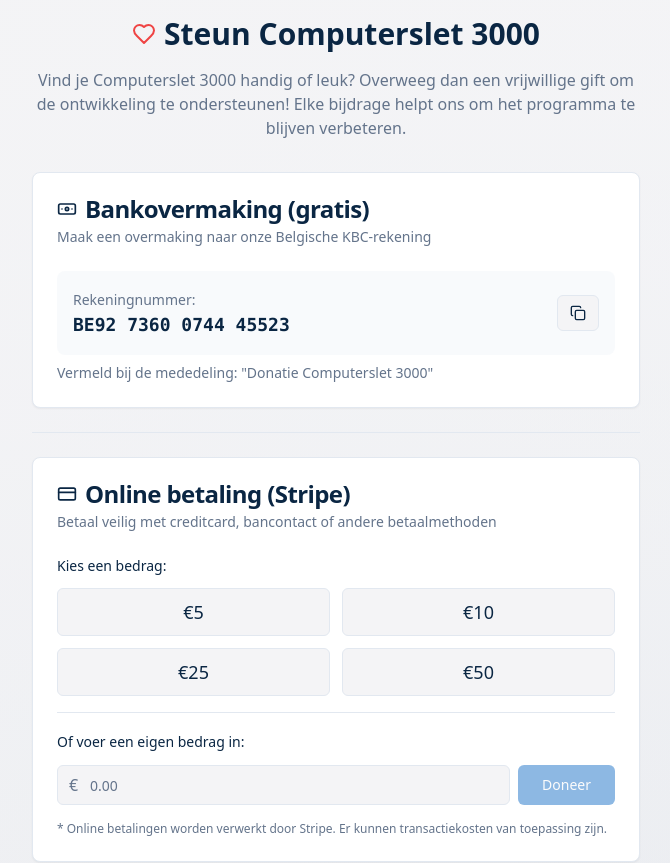
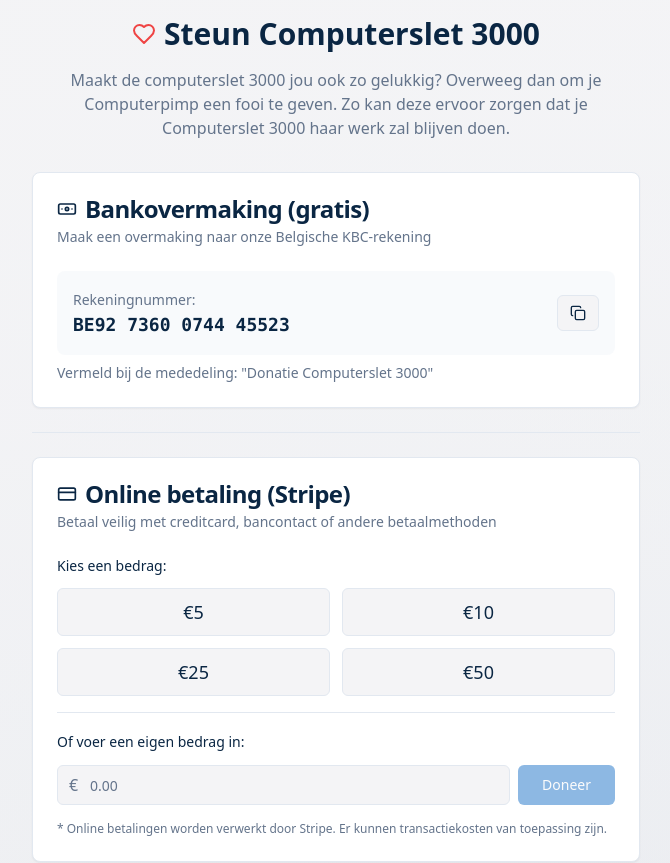
Before and after one commit to woutpaesmans-ship-it/computerslet3000, a React (Vite) app: page /donatie in a window 1280 px wide. Shown: the top 863 px of the page, without its empty margins (304-974 px from the left). Built offline with nearby package versions, Linux system fonts and the light colour scheme.

Commit message:
Update donation text
Update the donation text to the new version provided by the user.

```diff
--- a/src/pages/Donation.tsx
+++ b/src/pages/Donation.tsx
@@ -76,8 +76,8 @@ const Donation = () => {
             Steun Computerslet 3000
           </h1>
           <p className="text-muted-foreground">
-            Vind je Computerslet 3000 handig of leuk? Overweeg dan een vrijwillige gift om de ontwikkeling te ondersteunen!
-            Elke bijdrage helpt ons om het programma te blijven verbeteren.
+            Maakt de computerslet 3000 jou ook zo gelukkig? Overweeg dan om je Computerpimp een fooi te geven.
+            Zo kan deze ervoor zorgen dat je Computerslet 3000 haar werk zal blijven doen.
           </p>
         </div>
 
```
